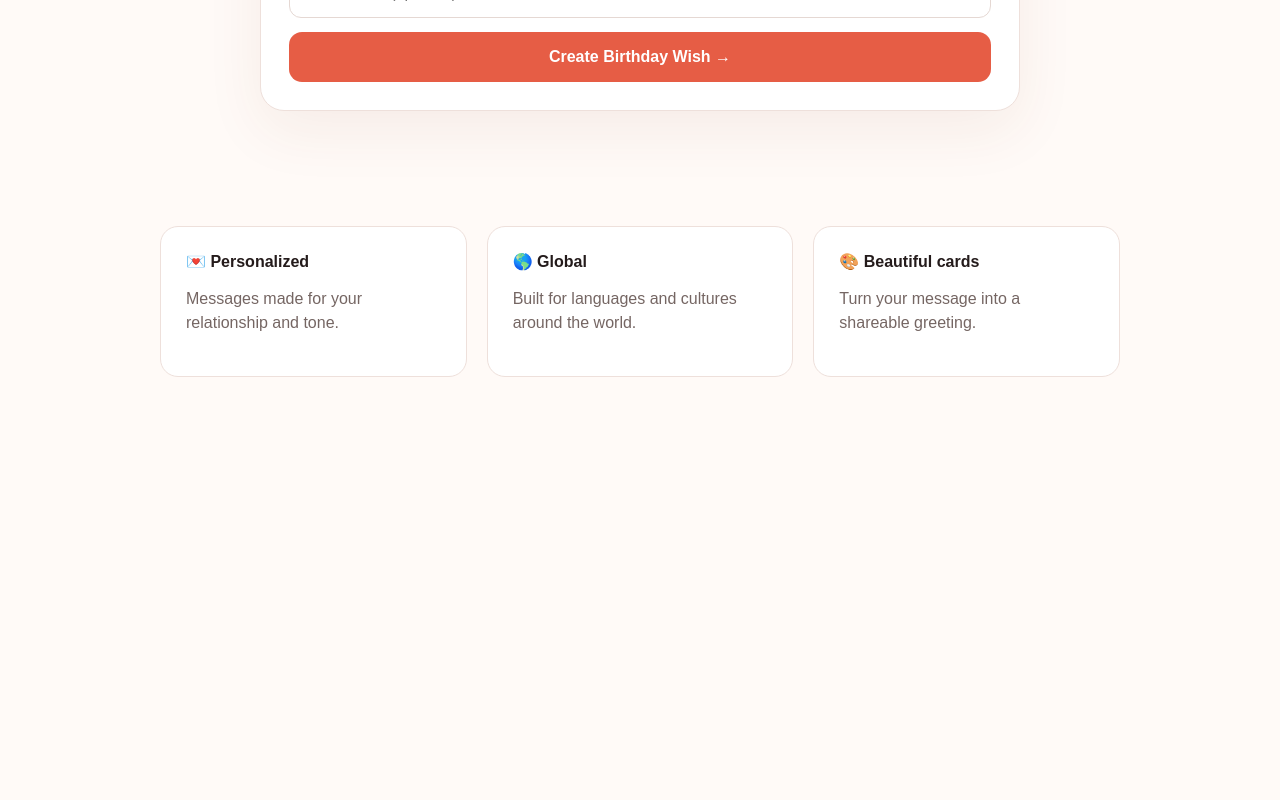
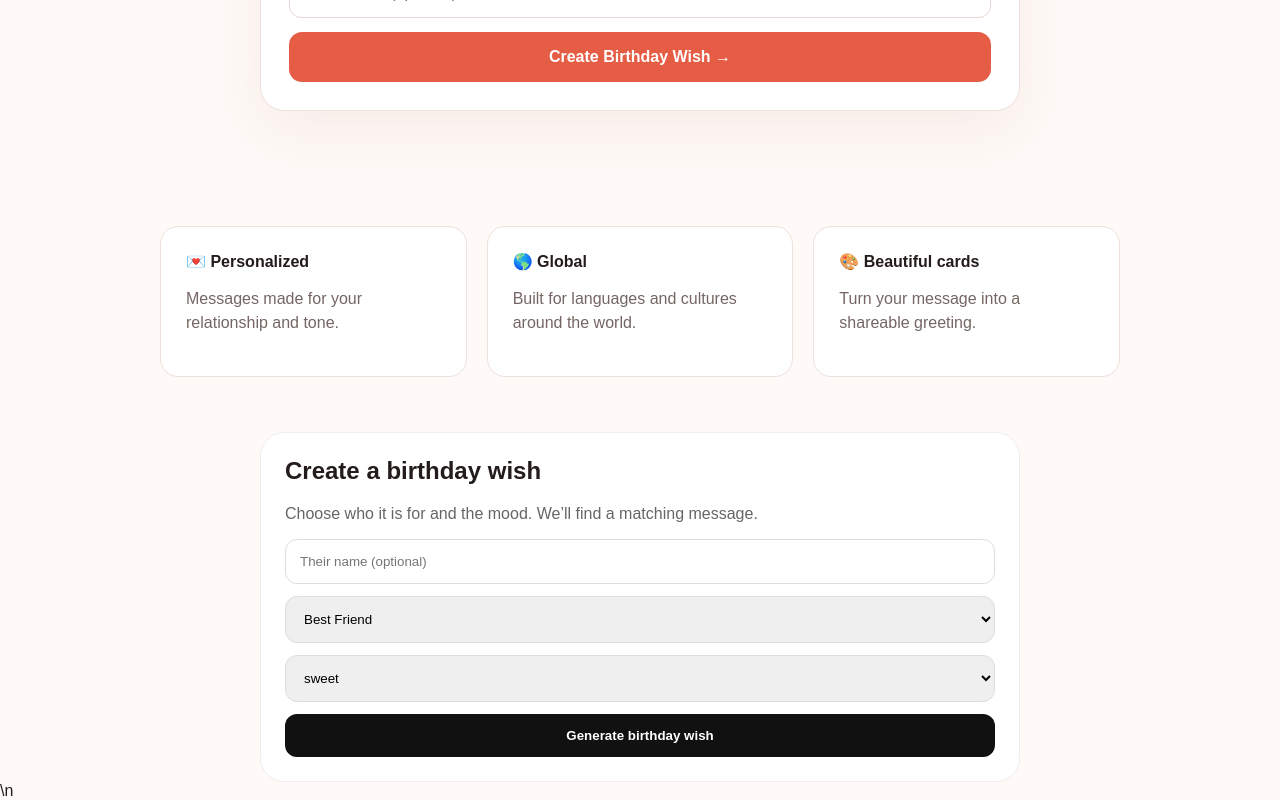
Before and after one commit to hsprivetsecret-dot/hs, a Next.js app: page / in a window 1280 px wide. Shown: the part 764-1564 px from the top of the page. Before the commit the page ends 1196 px from the top, so only its background shows below. Built offline with nearby package versions, Linux system fonts and the light colour scheme.

Commit message:
Add birthday wish generator to homepage

```diff
--- a/app/page.tsx
+++ b/app/page.tsx
@@ -4,6 +4,8 @@ import { useState } from "react";
 
 const categories = ["Mom","Dad","Best Friend","Sister","Brother","Partner","Colleague","Someone Special"];
 const styles = ["Sweet","Emotional","Funny","Romantic","Short & Simple","Heart-touching"];
+
+import WishGenerator from "@/components/wish-generator";
 
 export default function Home() {
   const [category,setCategory]=useState("Best Friend");
@@ -31,6 +33,6 @@ export default function Home() {
         <div><b>🌎 Global</b><p>Built for languages and cultures around the world.</p></div>
         <div><b>🎨 Beautiful cards</b><p>Turn your message into a shareable greeting.</p></div>
       </section>
-    </main>
+    <WishGenerator />\n    </main>
   );
 }
```
